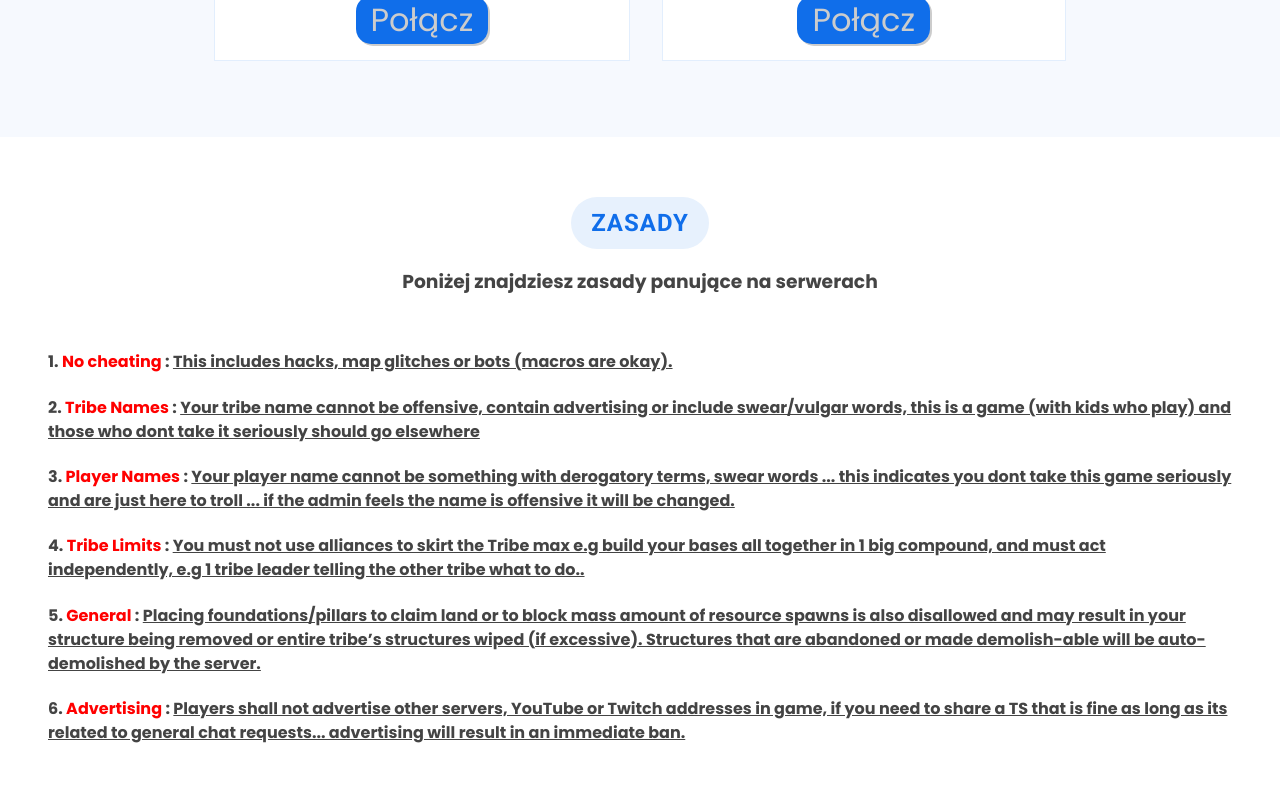
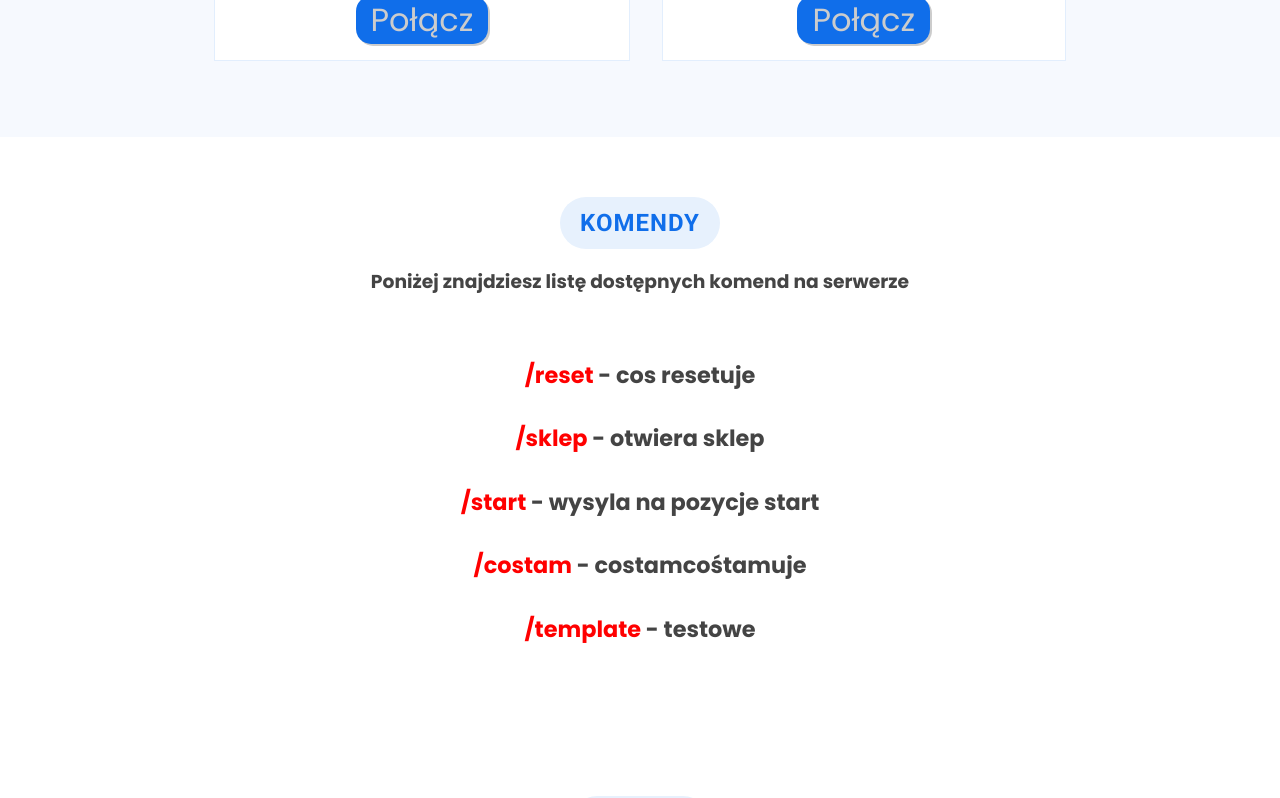
Before and after one commit to drakus607/nes-ark-template, a React (Create React App) app: page / in a window 1280 px wide. Shown: the part 1280-2078 px from the top of the page. Built offline with nearby package versions, Linux system fonts and the light colour scheme.

Commit message:
dodana sekcja commands

```diff
--- a/src/App.js
+++ b/src/App.js
@@ -5,6 +5,7 @@ import Servers from './Components/Servers';
 import AOS from 'aos';
 import RulesSection from './Components/RulesSection';
 import Footer from './Components/Footer';
+import Commands from './Components/Commands';
 
 function App() {
   return (
@@ -13,6 +14,7 @@ function App() {
      <Header />
      <Hero />
      <Servers />
+     <Commands/>
      <RulesSection/>
      <Footer/>
     </main>
--- /dev/null
+++ b/src/Components/Commands.js
@@ -0,0 +1,40 @@
+import React from 'react'
+import styled from 'styled-components'
+import TitleDiv from './ServersDivs/TitleDiv';
+
+const StyledCommands = styled.section`
+overflow: hidden;
+padding: 60px 0;
+font-family: "Poppins", sans-serif;
+color: #444444;
+line-height: 1.5;
+background: #fff;
+text-align: center;
+& li {
+    list-style: none;
+    font-size: 1.4rem;
+    & span:first-of-type {
+        color: red;
+    }
+}
+`
+
+const commands =[{ id:1,command: "/reset", desc:"cos resetuje"},
+{ id:2,command: "/sklep", desc:"otwiera sklep"},
+{ id:3,command: "/start", desc:"wysyla na pozycje start"},
+{id:4,command: "/costam", desc:"costamcośtamuje"},
+{id:5,command: "/template", desc:"testowe"}];
+
+const commandItem = commands.map((item) => <li key={commands.id}>
+    <h4><span>{item.command}</span> - <span>{item.desc}</span> </h4>  </li>);
+
+const Commands = () => {
+    return (
+        <StyledCommands id="commands">
+            <TitleDiv title="Komendy" subtitle="Poniżej znajdziesz listę dostępnych komend na serwerze"/>
+            {commandItem}
+        </StyledCommands>
+    )
+}
+
+export default Commands
--- a/src/Components/Footer.js
+++ b/src/Components/Footer.js
@@ -6,11 +6,7 @@ import TitleDiv from './ServersDivs/TitleDiv'
 const StyledFooter = styled.section`
 display: flex;
 flex-direction: column;
-background: #fff;
-#Contacts {
-    display: flex;
-    justify-content: center;
-}
+background: #fff
 `
 
 const Footer = () => {
@@ -18,9 +14,7 @@ const Footer = () => {
         <StyledFooter id="footer" data-aos="zoom-out" data-aos-easing="linear"
         data-aos-duration="600">
             <TitleDiv title="Discord" subtitle="Jeśli masz do nas pytania skieruj je na discord lub przez formularz poniżej."/>
-            <div id="Contacts">
             <DiscordFrame/>
-            </div>
         </StyledFooter>
 
     )
--- a/src/Components/FooterComponents/DiscordFrame.js
+++ b/src/Components/FooterComponents/DiscordFrame.js
@@ -4,6 +4,7 @@ import styled from 'styled-components'
 const StyledDiscordFrame = styled.iframe`
 outline: none;
 border: 0;
+margin: auto;
 `
 
 
--- a/src/Components/Navbar/NavItems.js
+++ b/src/Components/Navbar/NavItems.js
@@ -40,6 +40,7 @@ const NavItems = () => {
           <li><a href="./#home">Home</a></li>
           <li><a href="./#servers">Serwery</a></li>
           <li><a href="./#rules">Zasady</a></li>
+          <li><a href="./#commands">Komendy</a></li>
           <li><a href="./#donate">Donate</a></li>
           <li><a href="./#footer">Discord</a></li>
         </ul>
```
